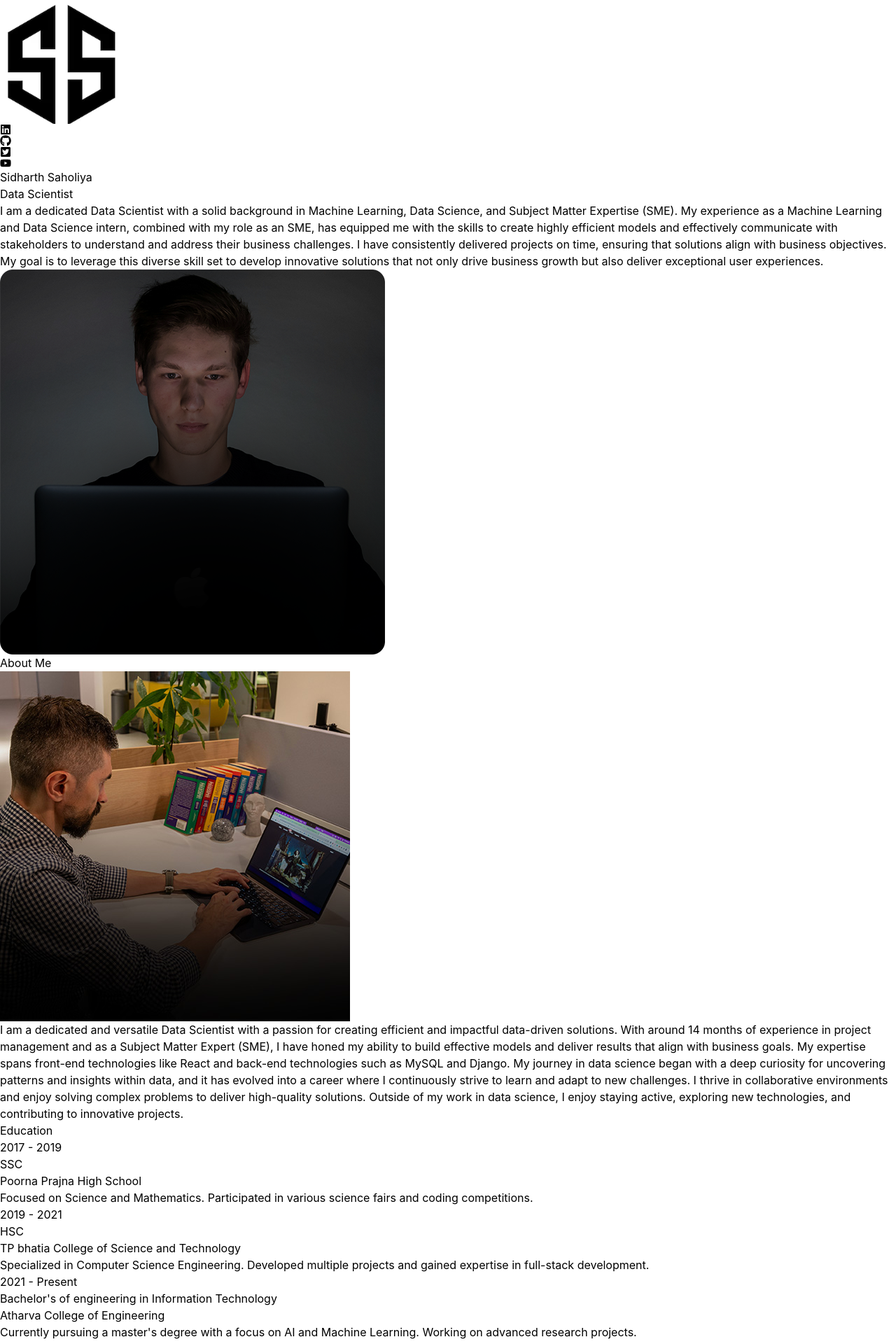
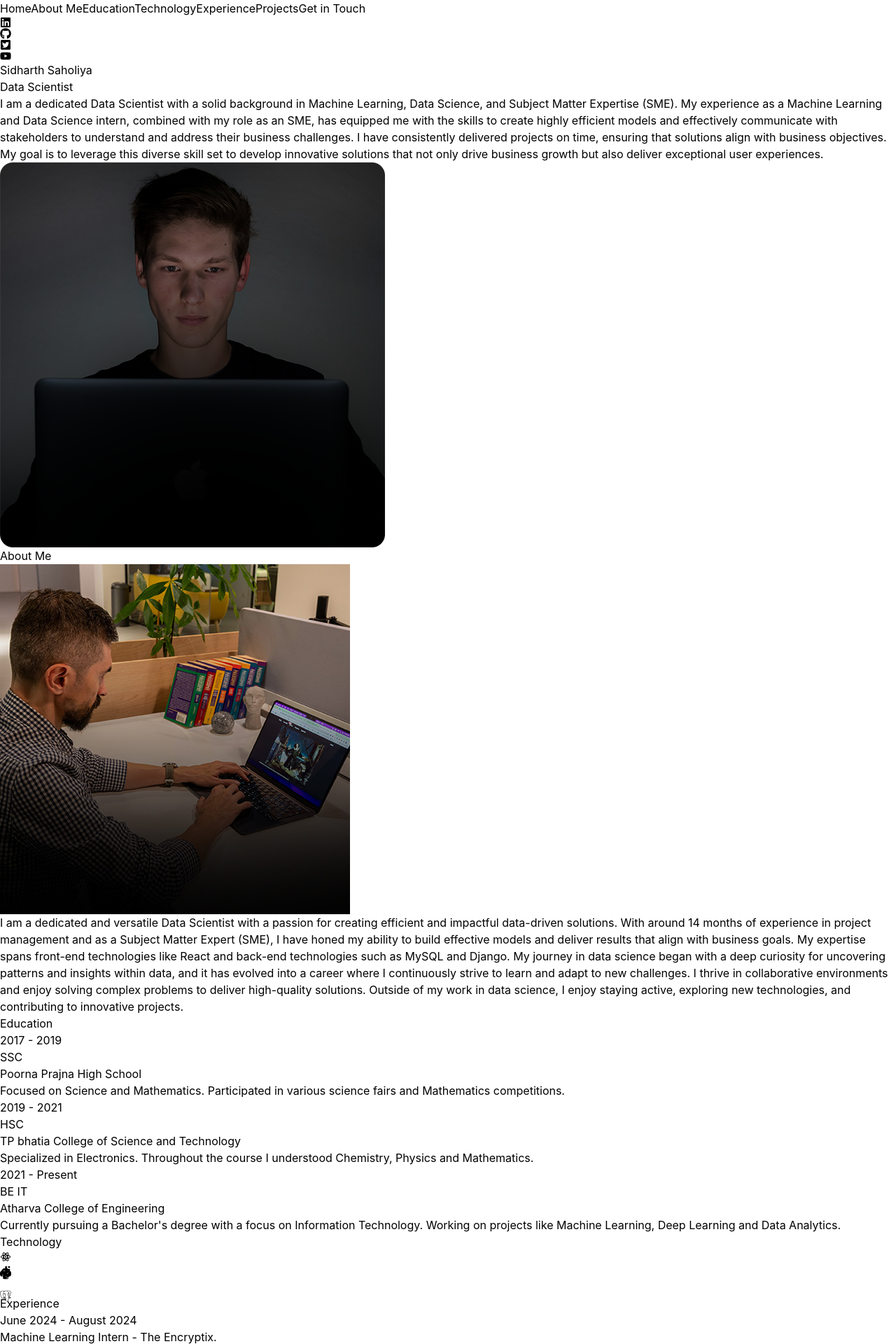
Before and after one commit to sidharth0909/Personal-portfolio, a React (Vite) app: page / in a window 1280 px wide. Shown: the top 1920 px of the page at 70% size. Built offline with nearby package versions, Linux system fonts and the light colour scheme.

Commit message:
Made the Nav Bar different(added new title in the navbar so that user can navigate to any tab)

```diff
--- a/src/components/About.jsx
+++ b/src/components/About.jsx
@@ -1,33 +1,44 @@
-import aboutImg from "../assets/assets/about.jpg"
-import { ABOUT_TEXT } from "../constants"
+import aboutImg from "../assets/assets/about.jpg";
+import { ABOUT_TEXT } from "../constants";
 import { motion } from "framer-motion";
 
 const About = () => {
   return (
-        <div className="border-b border-neutral-900 pb-4">
-            <h2 className="my-20 text-center text-4xl">About
-                <span className="text=neutral-500"> Me</span></h2>
+    <section id="about-me" className="border-b border-neutral-900 pb-20 pt-20"> {/* Added padding-bottom */}
+      <motion.h1
+        whileInView={{ opacity: 1, y: 0 }}
+        initial={{ opacity: 0, y: -50 }}
+        transition={{ duration: 0.5 }}
+        className="my-15 text-center text-5xl font-bold"
+      >
+        About Me
+      </motion.h1>
       <div className="flex flex-wrap">
         <motion.div
-                whileInView={{opacity:1, x:0}}
-                initial={{opacity: 0, x: -100}}
-                transition={{duration: 0.5}}
-                className="w-full lg:w-1/2 lg:p-8">
+          whileInView={{ opacity: 1, x: 0 }}
+          initial={{ opacity: 0, x: -100 }}
+          transition={{ duration: 0.5 }}
+          className="w-full lg:w-1/2 lg:p-8"
+        >
           <div className="flex items-center justify-center">
-                        <img className="rounded-2xl" src={aboutImg} alt="about"></img>
+            <img className="rounded-2xl" src={aboutImg} alt="About" />
           </div>
         </motion.div>
         <motion.div
-                whileInView={{opacity:1, x:0}}
-                initial={{opacity: 0, x: 100}}
-                transition={{duration: 0.5}}
-                className="w-full lg:w-1/2">
-                    <div className="flex justify-center lg:justify-start"></div>
-                    <p className="my-2 max-w-xl py-6">{ABOUT_TEXT}</p>
+          whileInView={{ opacity: 1, x: 0 }}
+          initial={{ opacity: 0, x: 100 }}
+          transition={{ duration: 0.5 }}
+          className="w-full lg:w-1/2"
+        >
+          <div className="flex justify-center lg:justify-start">
+            <p className="my-2 max-w-xl py-6 text-lg leading-relaxed"> {/* Increased font size for better readability */}
+              {ABOUT_TEXT}
+            </p>
+          </div>
         </motion.div>
       </div>
-        </div>
-    )
+    </section>
+  );
 }
 
-export default About
+export default About;
--- a/src/components/Contact.jsx
+++ b/src/components/Contact.jsx
@@ -2,13 +2,19 @@ import { CONTACT } from "../constants";
 import { motion } from "framer-motion";
 
 const Contact = () => {
+  const whatsappMessage = "I want to contact you regarding...";
+  const emailSubject = "Inquiry";
+  const emailBody = "I want to contact you regarding...";
+  const mapUrl = `https://www.google.com/maps/search/?api=1&query=${encodeURIComponent(CONTACT.address)}`;
+
   return (
+    <section id="contact" className="pt-20">
       <div className="border-b border-neutral-900 pb-20">
         <motion.h2
           whileInView={{ opacity: 1, y: 0 }}
           initial={{ opacity: 0, y: -100 }}
           transition={{ duration: 0.5 }}
-        className="my-10 text-center text-4xl"
+          className="my-10 text-center text-4xl font-bold"
         >
           Get in Touch
         </motion.h2>
@@ -19,7 +25,14 @@ const Contact = () => {
             transition={{ duration: 0.5 }}
             className="my-4"
           >
+            <a
+              href={mapUrl}
+              target="_blank"
+              rel="noopener noreferrer"
+              className="border-b border-neutral-300 hover:text-cyan-400"
+            >
               {CONTACT.address}
+            </a>
           </motion.p>
           <motion.p
             whileInView={{ opacity: 1, x: 0 }}
@@ -27,10 +40,17 @@ const Contact = () => {
             transition={{ duration: 0.5 }}
             className="my-4"
           >
+            <a
+              href={`https://wa.me/${CONTACT.phoneNo.replace(/\s+/g, '')}?text=${encodeURIComponent(whatsappMessage)}`}
+              className="border-b border-neutral-300 hover:text-cyan-400"
+              target="_blank"
+              rel="noopener noreferrer"
+            >
               {CONTACT.phoneNo}
+            </a>
           </motion.p>
           <a
-          href={`mailto:${CONTACT.email}`}
+            href={`mailto:${CONTACT.email}?subject=${encodeURIComponent(emailSubject)}&body=${encodeURIComponent(emailBody)}`}
             className="border-b border-neutral-300 hover:text-cyan-400"
           >
             {CONTACT.email}
@@ -39,6 +59,8 @@ const Contact = () => {
             <a
               href={CONTACT.cvUrl}
               download
+              target="_blank"
+              rel="noopener noreferrer"
               className="mr-2 mt-2 rounded bg-neutral-900 px-2 py-1 text-sm font-medium text-purple-800"
             >
               Download CV
@@ -46,6 +68,7 @@ const Contact = () => {
           </div>
         </div>
       </div>
+    </section>
   );
 };
 
--- a/src/components/Education.jsx
+++ b/src/components/Education.jsx
@@ -5,30 +5,32 @@ const educationData = [
     period: "2017 - 2019",
     degree: "SSC",
     institution: "Poorna Prajna High School",
-    description: "Focused on Science and Mathematics. Participated in various science fairs and coding competitions.",
+    description: "Focused on Science and Mathematics. Participated in various science fairs and Mathematics competitions.",
   },
   {
     period: "2019 - 2021",
     degree: "HSC",
     institution: "TP bhatia College of Science and Technology",
-    description: "Specialized in Computer Science Engineering. Developed multiple projects and gained expertise in full-stack development.",
+    description: "Specialized in Electronics. Throughout the course I understood Chemistry, Physics and Mathematics.",
   },
   {
     period: "2021 - Present",
-    degree: "Bachelor's of engineering in Information Technology",
+    degree: "BE IT",
     institution: "Atharva College of Engineering",
-    description: "Currently pursuing a master's degree with a focus on AI and Machine Learning. Working on advanced research projects.",
+    description: "Currently pursuing a Bachelor's degree with a focus on Information Technology. Working on projects like Machine Learning, Deep Learning and Data Analytics.",
   },
 ];
 
 const Education = () => {
-  return (
+  return ( <section id="education" className="pt-20">
+
+
     <div className="border-b border-neutral-900 pb-8">
       <motion.h2
         whileInView={{ opacity: 1, y: 0 }}
         initial={{ opacity: 0, y: -100 }}
         transition={{ duration: 0.5 }}
-        className="my-20 text-center text-5xl font-bold"
+        className="my-10 text-center text-5xl font-bold"
       >
         Education
       </motion.h2>
@@ -53,6 +55,7 @@ const Education = () => {
         ))}
       </div>
     </div>
+    </section>
   );
 };
 
--- a/src/components/Experience.jsx
+++ b/src/components/Experience.jsx
@@ -4,12 +4,14 @@ import { motion } from "framer-motion";
 
 const Experience = () => {
   return (
-    <div className="border-b border-neutral-900 pb-4">
+    <section id="experience" className="pt-20">
+
+    <div className="border-b border-neutral-900 pb-8">
       <motion.h2
       whileInView= {{opacity: 1, y:0}}
       initial={{opacity:0, y: -100}}
       transition={{duration: 0.5}}
-      className="my-20 text-center text-4xl">
+      className="my-10 text-center text-4xl font-bold">
         Experience
         </motion.h2>
       <div>
@@ -39,6 +41,7 @@ const Experience = () => {
         ))}
       </div>
     </div>
+    </section>
   );
 };
 
--- a/src/components/Hero.jsx
+++ b/src/components/Hero.jsx
@@ -14,6 +14,8 @@ const container = (delay) => ({
 
 const Hero = () => {
     return (
+        <section id="Home">
+
         <div className="border-b border-neutral-900 pb-4 lg:mb-36">
             <div className="flex flex-wrap">
                 <div className="w-full lg:w-1/2">
@@ -47,6 +49,7 @@ const Hero = () => {
                 </div>
             </div>
         </div>
+    </section>
     );
 };
 
--- a/src/components/Navbar.jsx
+++ b/src/components/Navbar.jsx
@@ -1,16 +1,19 @@
 import logo from "../assets/assets/Sidlogo.png";
-import { FaLinkedin } from "react-icons/fa";
-import { FaGithub } from "react-icons/fa";
-import { FaTwitterSquare } from "react-icons/fa";
-import { FaYoutube } from "react-icons/fa";
+import { FaLinkedin, FaGithub, FaTwitterSquare, FaYoutube } from "react-icons/fa";
 
 const Navbar = () => {
   return (
     <nav className="mb-20 flex items-center justify-between py-6">
-      <div className="flex flex-shrink-0 items-center">
-        <img className="mx-2 w-10" src={logo} alt="logo" />
+      <div className="m-8 flex items-center justify-center gap-8 text-lg"> {/* Added navigation links */}
+        <a href="#Home" className="hover:text-cyan-400">Home</a>
+        <a href="#about-me" className="hover:text-cyan-400">About Me</a>
+        <a href="#education" className="hover:text-cyan-400">Education</a>
+        <a href="#technology" className="hover:text-cyan-400">Technology</a>
+        <a href="#experience" className="hover:text-cyan-400">Experience</a>
+        <a href="#project" className="hover:text-cyan-400">Projects</a>
+        <a href="#contact" className="hover:text-cyan-400">Get in Touch</a>
       </div>
-      <div className="m-8 flex items-center justify-center gap-4 text-2xl"> {/* Corrected typo in className */}
+      <div className="m-8 flex items-center justify-center gap-4 text-2xl">
         <a href="https://www.linkedin.com/in/sidharthsaholiya/" target="_blank" rel="noopener noreferrer">
           <FaLinkedin />
         </a>
@@ -29,5 +32,3 @@ const Navbar = () => {
 }
 
 export default Navbar;
-
-//Here i have added the links to my social media accounts and also added the logo to the navbar.
--- a/src/components/Projects.jsx
+++ b/src/components/Projects.jsx
@@ -3,20 +3,25 @@ import { motion } from "framer-motion";
 
 const Projects = () => {
   return (
+    <section id="project" className="pt-20"> {/* Added padding to the top of the section */}
       <div className="border-b border-neutral-900 pb-4">
         <motion.h2
-      whileInView= {{opacity: 1, y:0}}
-      initial={{opacity:0, y: -100}}
-      transition={{duration: 0.5}}
-      className="my-20 text-center text-4xl">Projects</motion.h2>
+          whileInView={{ opacity: 1, y: 0 }}
+          initial={{ opacity: 0, y: -20 }} // Adjusted initial y position
+          transition={{ duration: 0.5 }}
+          className="my-10 text-center text-4xl font-bold"
+        >
+          Projects
+        </motion.h2>
         <div>
           {PROJECTS.map((project, index) => (
             <div key={index} className="mb-8 flex flex-wrap lg:justify-center">
               <motion.div
-            whileInView= {{opacity: 1, x:0}}
-            initial={{opacity:0, x: -100}}
-            transition={{duration: 1}}
-            className="w-full lg:w-1/4">
+                whileInView={{ opacity: 1, x: 0 }}
+                initial={{ opacity: 0, x: -100 }}
+                transition={{ duration: 1 }}
+                className="w-full lg:w-1/4"
+              >
                 <img
                   src={project.image}
                   width={150}
@@ -26,10 +31,11 @@ const Projects = () => {
                 />
               </motion.div>
               <motion.div
-            whileInView= {{opacity: 1, x:0}}
-            initial={{opacity:0, x: 100}}
-            transition={{duration: 1}}
-            className="w-full max-w-xl lg:w-3/4">
+                whileInView={{ opacity: 1, x: 0 }}
+                initial={{ opacity: 0, x: 100 }}
+                transition={{ duration: 1 }}
+                className="w-full max-w-xl lg:w-3/4"
+              >
                 <h3 className="mb-2 text-xl font-semibold">{project.title}</h3>
                 <p className="mb-4 text-neutral-400">{project.description}</p>
                 <div className="flex flex-wrap">
@@ -47,6 +53,7 @@ const Projects = () => {
           ))}
         </div>
       </div>
+    </section>
   );
 };
 
--- a/src/components/Technology.jsx
+++ b/src/components/Technology.jsx
@@ -19,12 +19,14 @@ const iconVariants = (duration) => ({
 
 const Technology = () => {
   return (
+    <section id="technology" className="pt-20" >
+
     <div className="border-b border-neutral-800 pb-24">
       <motion.h2
       whileInView= {{opacity: 1, y:0}}
       initial={{opacity:0, y: -100}}
       transition={{duration: 1.5}}
-      className="my-20 text-center text-4xl">
+      className="my-10 text-center text-4xl font-bold">
         Technology
       </motion.h2>
       <motion.div
@@ -37,7 +39,7 @@ const Technology = () => {
           initial="initial"
           animate="animate"
           className="rounded-2xl border-4 border-neutral-800 p-4"
-        >
+          >
           <RiReactjsLine className="text-7xl text-cyan-400" /> {/* Cyan for React */}
         </motion.div>
         <motion.div
@@ -46,7 +48,7 @@ const Technology = () => {
           animate="animate"
           className="rounded-2xl border-4 border-neutral-800 p-4"
           aria-label="Python"
-        >
+          >
           <SiPython className="text-7xl text-yellow-500" /> {/* Yellow for Python */}
         </motion.div>
         <motion.div
@@ -55,7 +57,7 @@ const Technology = () => {
           animate="animate"
           className="rounded-2xl border-4 border-neutral-800 p-4"
           aria-label="Django"
-        >
+          >
           <SiDjango className="text-7xl text-green-500" /> {/* Green for Django */}
         </motion.div>
         <motion.div
@@ -64,11 +66,12 @@ const Technology = () => {
           animate="animate"
           className="rounded-2xl border-4 border-neutral-800 p-4"
           aria-label="PostgreSQL"
-        >
+          >
           <SiPostgresql className="text-7xl text-blue-500" /> {/* Blue for PostgreSQL */}
         </motion.div>
       </motion.div>
     </div>
+  </section>
   );
 };
 
```
Also changed, not shown: src/assets/assets/Profile.png (added), 1 other file (tests, documents, lock files or other folders). Lines whose indentation alone changed are shown as unchanged.
